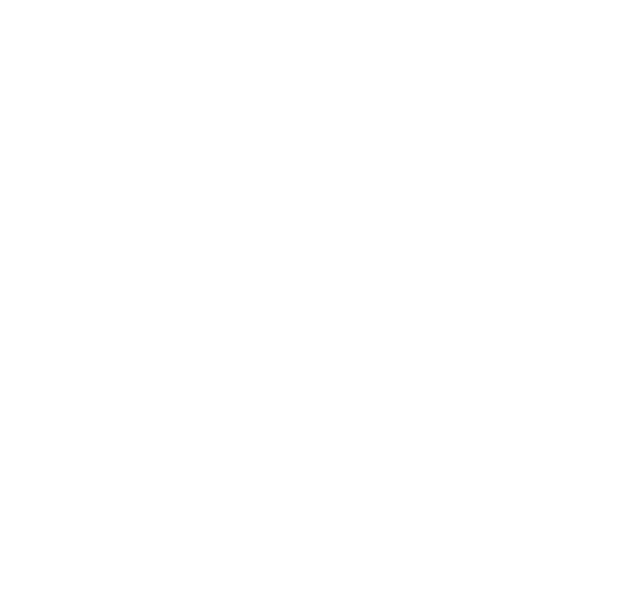
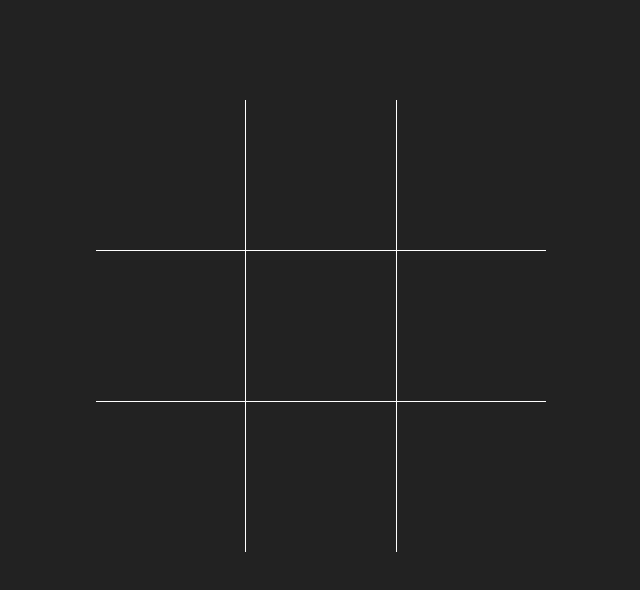
Before and after one commit to julianleahy/tictactoe, a website built with webpack: page src/index.html in a window 1280 px wide. Shown: the whole page, without its empty margins (319-959 px from the left). Built offline with nearby package versions, Linux system fonts and the light colour scheme.

Commit message:
set up markup and style for board

```diff
--- a/src/index.html
+++ b/src/index.html
@@ -2,7 +2,10 @@
 <!--[if lt IE 7]>      <html class="no-js lt-ie9 lt-ie8 lt-ie7"> <![endif]-->
 <!--[if IE 7]>         <html class="no-js lt-ie9 lt-ie8"> <![endif]-->
 <!--[if IE 8]>         <html class="no-js lt-ie9"> <![endif]-->
-<!--[if gt IE 8]><!--> <html class="no-js"> <!--<![endif]-->
+<!--[if gt IE 8]><!-->
+<html class="no-js">
+<!--<![endif]-->
+
 <head>
     <meta charset="utf-8">
     <meta http-equiv="X-UA-Compatible" content="IE=edge">
@@ -12,15 +15,39 @@
 
 
 </head>
+
 <body>
     <!--[if lt IE 7]>
             <p class="browsehappy">You are using an <strong>outdated</strong> browser. Please <a href="#">upgrade your browser</a> to improve your experience.</p>
         <![endif]-->
 
+    <div class="wrapper">
 
+
+        <div class="board">
+            <section class="top">
+                <div class="square" id="x00"></div>
+                <div class="square" id="x01"></div>
+                <div class="square" id="x02"></div>
+            </section>
+            <section class="middle">
+                <div class="square" id="x03"></div>
+                <div class="square" id="x04"></div>
+                <div class="square" id="x05"></div>
+            </section>
+            <section class="bottom">
+                <div class="square" id="x06"></div>
+                <div class="square" id="x07"></div>
+                <div class="square" id="x08"></div>
+            </section>
+        </div>
+
+
+    </div>
 
 
 
 
 </body>
+
 </html>
--- a/src/styles/main.scss
+++ b/src/styles/main.scss
@@ -0,0 +1,50 @@
+body{
+    background-color: #222;
+}
+
+.wrapper {
+    width: 100%;
+}
+
+.board {
+    width: 450px;
+    margin: 100px auto;
+}
+
+section.top,
+section.middle,
+section.bottom {
+    display: flex;
+}
+.square {
+    width: 150px;
+    height: 150px;
+    border: 1px solid #fff;
+    flex: 1;
+}
+
+.square#x00,
+.square#x01,
+.square#x03,
+.square#x04 {
+    border-top: none;
+    border-left: none;
+}
+
+.square#x02,
+.square#x05 {
+    border-top: none;
+    border-right: none;
+    border-left: none;
+}
+
+.square#x06,
+.square#x07 {
+    border-top: none;
+    border-bottom: none;
+    border-left: none;
+}
+
+.square#x08 {
+    border:none
+}
```
Lines whose indentation alone changed are shown as unchanged.
